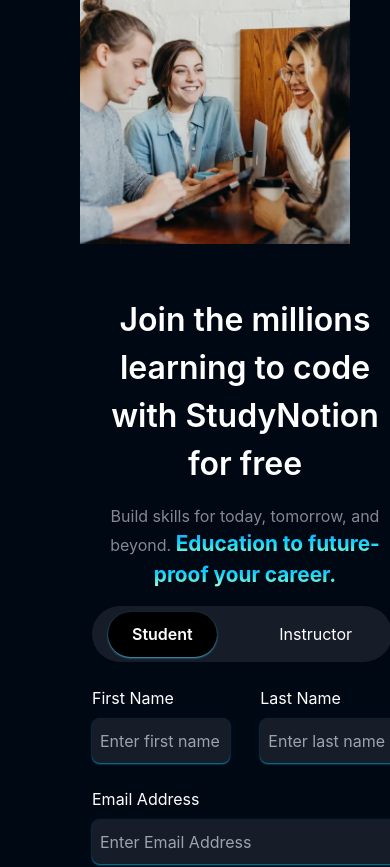
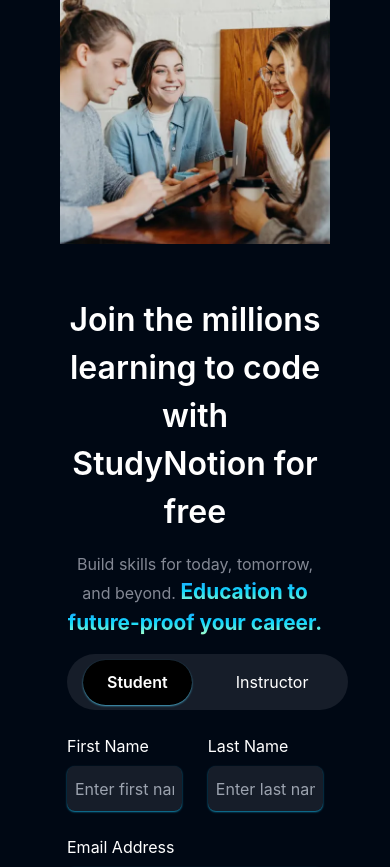
Before and after one commit to prathamesh2083/Edtech-Website, a React (Vite) app: page /signup in a window 390 px wide. Shown: the top 867 px of the page. Built offline with nearby package versions, Linux system fonts and the light colour scheme.

Commit message:
signup page updated , added responsiveness

```diff
--- a/src/components/Aboutpage/Box.jsx
+++ b/src/components/Aboutpage/Box.jsx
@@ -4,7 +4,7 @@
   return (
     <div
       className={`m-[5px] lg:m-0 aspect-square flex flex-col justify-start gap-16 pt-16 p-8 w-[25%] min-w-[290px] text-center px-2  min-h-[220px]  ${
-        active ? "bg-richblack-800 text-white" : "bg-richblack-600"
+        active ? "bg-richblack-800 text-white" : "bg-richblack-600 "
       } `}
     >
       <div className="text-start w-[80%] mx-auto">{heading}</div>
--- a/src/components/Homepage/Card.jsx
+++ b/src/components/Homepage/Card.jsx
@@ -4,7 +4,7 @@
 export default function Card({card}) {
   const[currcard,setcurrcard]=useState(0);
   return (
-    <div className="aspect-square min-w-[300px] aspect-retangle w-[30%] flex flex-col justify-center gap-3 flex-wrap bg-richblack-800 px-6 hover:scale-105 transition-all duration-500">
+    <div className="rounded-lg aspect-square min-w-[300px] aspect-retangle w-[30%] flex flex-col justify-center gap-3 flex-wrap bg-richblack-800 px-6 hover:scale-105 transition-all duration-1000">
       <div className="h-[25%] font-semibold text-[1.4rem]">{card.heading}</div>
       <div className="h-[40%]">{card.description}</div>
       <hr></hr>
--- a/src/components/Homepage/ExploreMore.jsx
+++ b/src/components/Homepage/ExploreMore.jsx
@@ -27,7 +27,7 @@
       <div className="font-semibold lg:relative lg:top-[90px] text-center text-richblack-300">
         Learn to build anything you can imagine
       </div>
-      <div className="flex flex-wrap min-w-[300px] w-[90%] lg:relative lg:top-[100px] md:w-fit m-auto md:px-10 justify-center items-center md:gap-14 h-fit max-h-[100px] bg-richblack-700 rounded-md p-1">
+      <div className="flex flex-wrap min-w-[280px] w-[95%] lg:relative lg:top-[100px] md:w-fit m-auto md:px-10 justify-center items-center md:gap-14 h-fit max-h-[100px] bg-richblack-700 rounded-md p-1">
         {tabNames.map((tab, ind) => {
           return (
             <div
--- a/src/pages/Signup.jsx
+++ b/src/pages/Signup.jsx
@@ -73,8 +73,8 @@
     }
   }
   return (
-    <div className="text-white w-full flex mb-60 px-20 gap-10 justify-around flex-wrap-reverse">
-      <div className="lg:w-[35%] w-[100%] flex flex-col gap-4  min-w-[330px] p-3 md:min-w-[400px] max-w-[500px]">
+    <div className="text-white w-full flex mb-60 px-20 gap-10 md:justify-around justify-center flex-wrap-reverse">
+      <div className="lg:w-[35%] w-[100%] flex flex-col gap-4  min-w-[280px] p-3 md:min-w-[400px] max-w-[500px]">
         <div className="text-[2rem] font-semibold w-full md:w-[100%] text-center lg:text-start">
           Join the millions learning to code with StudyNotion for free
         </div>
@@ -89,7 +89,7 @@
         </div>
 
         <form className="flex flex-col gap-4">
-          <div className="bg-richblack-800 justify-between flex items-center w-fit h-fit px-4  gap-5 rounded-full min-w-[300px] ">
+          <div className="bg-richblack-800 justify-between flex items-center w-fit h-fit px-4  gap-5 rounded-full min-w-[280px] ">
             <div
               onClick={handlechange}
               name="accountType"
@@ -182,7 +182,7 @@
             ></input>
             <span className="relative bottom-[38%]  left-[88%] w-[30px]">
               {showconfirmpass ? (
-                <IoIosEyeOff  onClick={hideconfirmpassfun} size={"25px"} />
+                <IoIosEyeOff onClick={hideconfirmpassfun} size={"25px"} />
               ) : (
                 <FaEye onClick={showconfirmpassfun} size={"25px"} />
               )}
@@ -252,7 +252,10 @@
             Create Account
           </button>
         </form>
-        <div className="text-blue-100 px-4 "> <Link to={"/login"}>Already have an account?</Link> </div>
+        <div className="text-blue-100 px-4 ">
+          {" "}
+          <Link to={"/login"}>Already have an account?</Link>{" "}
+        </div>
       </div>
       <div className="max-w-[500px] min-w-[270px] flex items-center">
         <img src={signupImage}></img>
```
